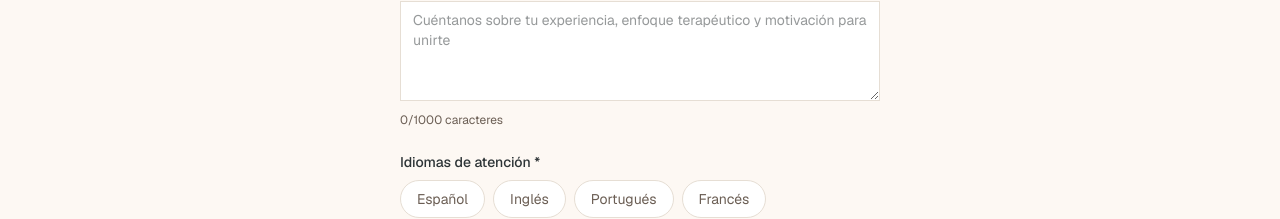
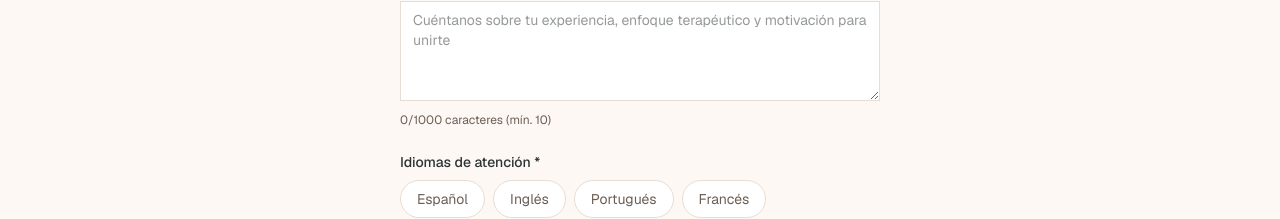
Before and after one commit to EdgarVz/psicoayuda-ve, a Next.js app: page /registro-psicologo in a window 1280 px wide. Shown: the part 590-809 px from the top of the page. Built offline with nearby package versions, Linux system fonts and the light colour scheme; no server answers.

Commit message:
ui: show minimum char hint on biography field

```diff
--- a/src/features/psychologist-registration/components/registration-form.tsx
+++ b/src/features/psychologist-registration/components/registration-form.tsx
@@ -191,7 +191,7 @@ export function RegistrationForm({ userLoggedIn = false }: RegistrationFormProps
           placeholder="Cuéntanos sobre tu experiencia, enfoque terapéutico y motivación para unirte"
           required
         />
-        <p className="text-xs text-muted-foreground mt-1">{biography.length}/1000 caracteres</p>
+        <p className="text-xs text-muted-foreground mt-1">{biography.length}/1000 caracteres {biography.length < 10 && '(mín. 10)'}</p>
       </div>
 
       <fieldset>
```
Also changed, not shown: 1 other file (tests, documents, lock files or other folders).
